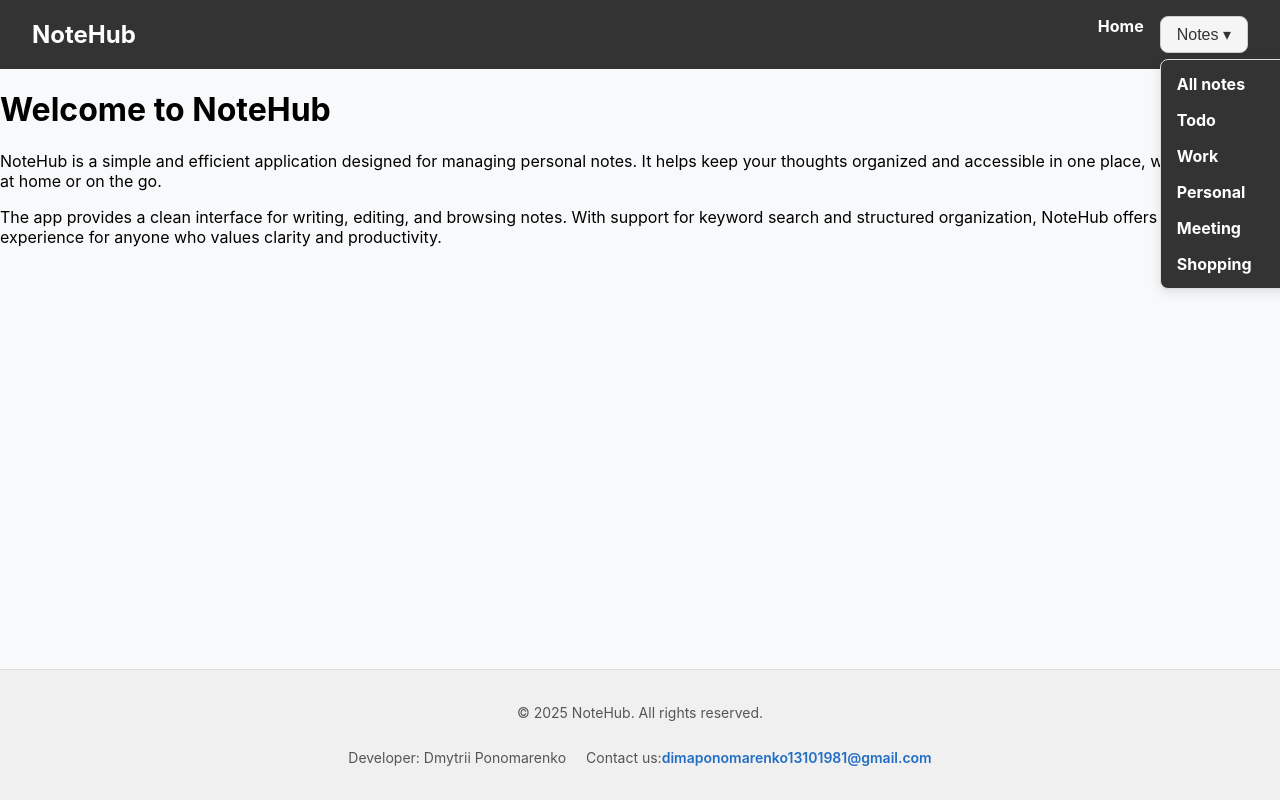
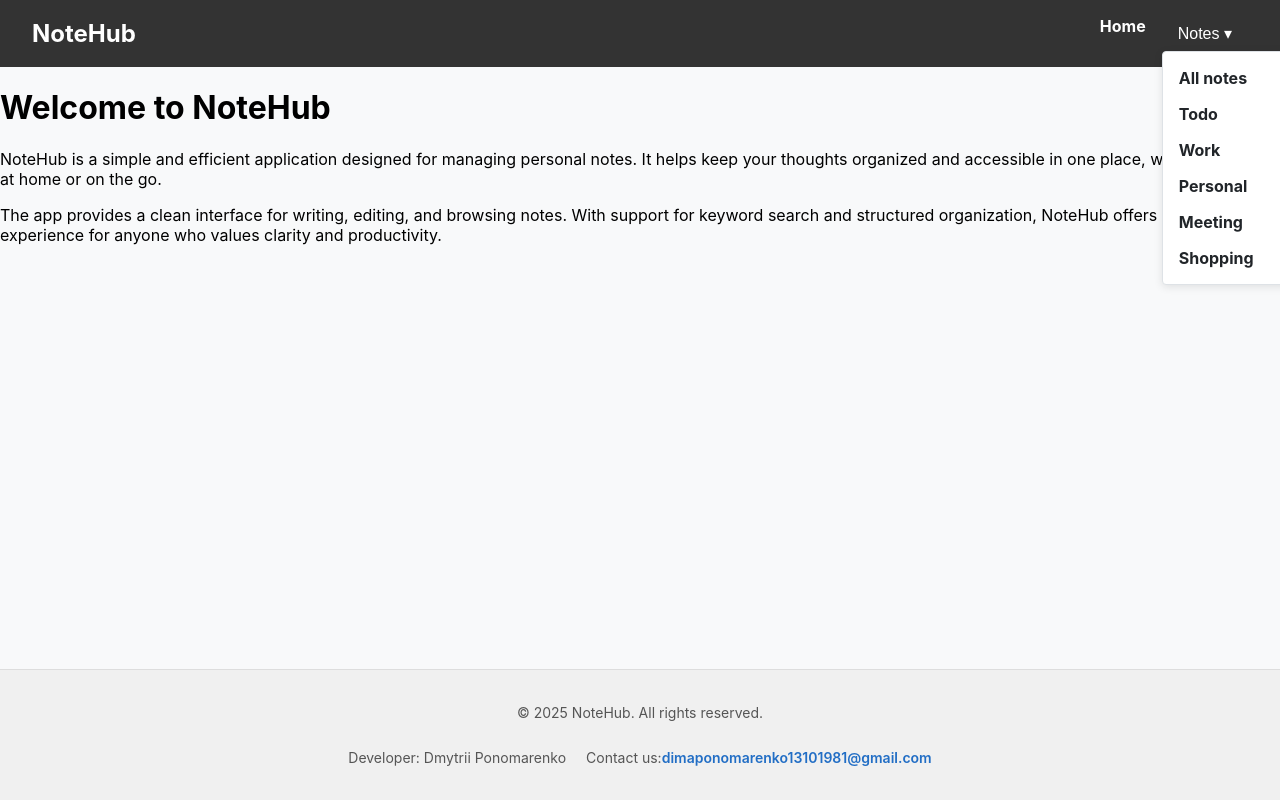
Before and after one commit to dima1310/07-routing-nextjs, a Next.js app: page / in a window 1280 px wide. Both pictures are taken after a click on the button "Notes ▾". Shown: the top 800 px of the page. Built offline with nearby package versions, Linux system fonts and the light colour scheme.

Commit message:
fix versel

```diff
--- a/app/layout.tsx
+++ b/app/layout.tsx
@@ -20,11 +20,11 @@ export const metadata: Metadata = {
   description: "Manage your notes efficiently",
 };
 
-interface RootLayoutProps {
+export default function RootLayout({
+  children,
+}: Readonly<{
   children: React.ReactNode;
-}
-
-export default function RootLayout({ children }: RootLayoutProps) {
+}>) {
   return (
     <html lang="en" suppressHydrationWarning={true}>
       <body className={`${geistSans.variable} ${geistMono.variable}`}>
--- a/components/TagsMenu/TagsMenu.tsx
+++ b/components/TagsMenu/TagsMenu.tsx
@@ -3,7 +3,6 @@
 import { useState } from "react";
 import Link from "next/link";
 import { NoteTag } from "@/types/note";
-import css from "./TagsMenu.module.css";
 
 const TAGS: (NoteTag | "All")[] = [
   "All",
@@ -14,22 +13,78 @@ const TAGS: (NoteTag | "All")[] = [
   "Shopping",
 ];
 
+const menuStyles = {
+  menuContainer: {
+    position: "relative" as const,
+    display: "inline-block",
+  },
+  menuButton: {
+    background: "none",
+    border: "none",
+    color: "white",
+    fontSize: "1rem",
+    cursor: "pointer",
+    padding: "8px 16px",
+    borderRadius: "4px",
+    transition: "background-color 0.2s ease",
+  },
+  menuList: {
+    position: "absolute" as const,
+    top: "100%",
+    left: "0",
+    background: "white",
+    border: "1px solid #dee2e6",
+    borderRadius: "4px",
+    boxShadow: "0 2px 8px rgba(0, 0, 0, 0.1)",
+    minWidth: "160px",
+    zIndex: 1000,
+    listStyle: "none",
+    margin: 0,
+    padding: "8px 0",
+  },
+  menuItem: {
+    margin: 0,
+  },
+  menuLink: {
+    display: "block",
+    padding: "8px 16px",
+    color: "#212529",
+    textDecoration: "none",
+    transition: "background-color 0.2s ease",
+  },
+};
+
 export default function TagsMenu() {
   const [isOpen, setIsOpen] = useState(false);
 
   return (
-    <div className={css.menuContainer}>
-      <button className={css.menuButton} onClick={() => setIsOpen(!isOpen)}>
+    <div style={menuStyles.menuContainer}>
+      <button
+        style={menuStyles.menuButton}
+        onClick={() => setIsOpen(!isOpen)}
+        onMouseEnter={(e) => {
+          e.currentTarget.style.backgroundColor = "rgba(255, 255, 255, 0.1)";
+        }}
+        onMouseLeave={(e) => {
+          e.currentTarget.style.backgroundColor = "transparent";
+        }}
+      >
         Notes ▾
       </button>
       {isOpen && (
-        <ul className={css.menuList}>
+        <ul style={menuStyles.menuList}>
           {TAGS.map((tag) => (
-            <li key={tag} className={css.menuItem}>
+            <li key={tag} style={menuStyles.menuItem}>
               <Link
                 href={`/notes/filter/${tag}`}
-                className={css.menuLink}
+                style={menuStyles.menuLink}
                 onClick={() => setIsOpen(false)}
+                onMouseEnter={(e) => {
+                  e.currentTarget.style.backgroundColor = "#f8f9fa";
+                }}
+                onMouseLeave={(e) => {
+                  e.currentTarget.style.backgroundColor = "transparent";
+                }}
               >
                 {tag === "All" ? "All notes" : tag}
               </Link>
--- a/tsconfig.json
+++ b/tsconfig.json
@@ -4,7 +4,7 @@
     "lib": ["dom", "dom.iterable", "esnext"],
     "allowJs": true,
     "skipLibCheck": true,
-    "strict": true,
+    "strict": false,
     "noEmit": true,
     "esModuleInterop": true,
     "module": "esnext",
@@ -18,6 +18,7 @@
         "name": "next"
       }
     ],
+    "baseUrl": ".",
     "paths": {
       "@/*": ["./*"]
     }
```
Also changed, not shown: app/notes/filter/layout.tsx (deleted, +0 -7 lines).
